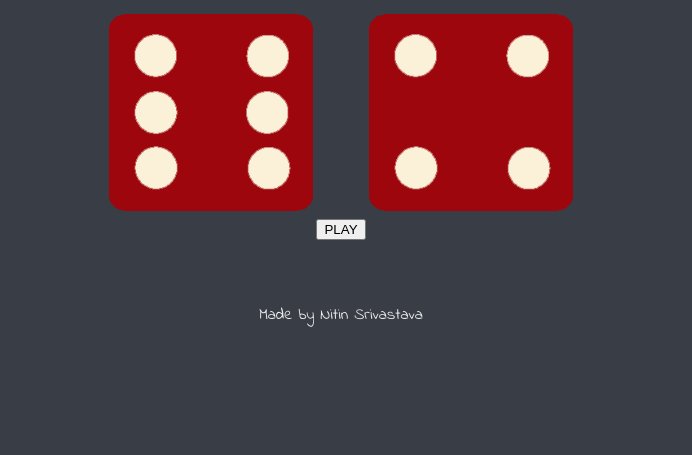
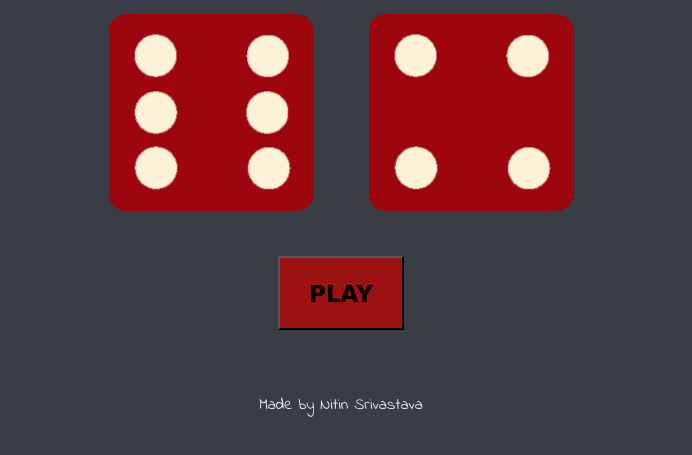
Before and after one commit to Nit078/DIce-Game, a plain HTML site: page index.html in a window 1280 px wide. Shown: the part 321-776 px from the top of the page, without its empty margins (299-991 px from the left). Drawn offline with Linux system fonts and the light colour scheme.

Commit message:
Update styles.css

```diff
--- a/styles.css
+++ b/styles.css
@@ -39,3 +39,15 @@ footer {
   font-family: 'Indie Flower', cursive;
 
 }
+
+.again{
+  padding: 23px;
+  width: 126px !important;
+  height: 74px !important;
+  background-color: #9c1212;
+  font-size: 23px;
+  font-weight: 600;
+  margin-top: 37px;
+  font-family: cursive;
+  text-align: center;
+}
```
